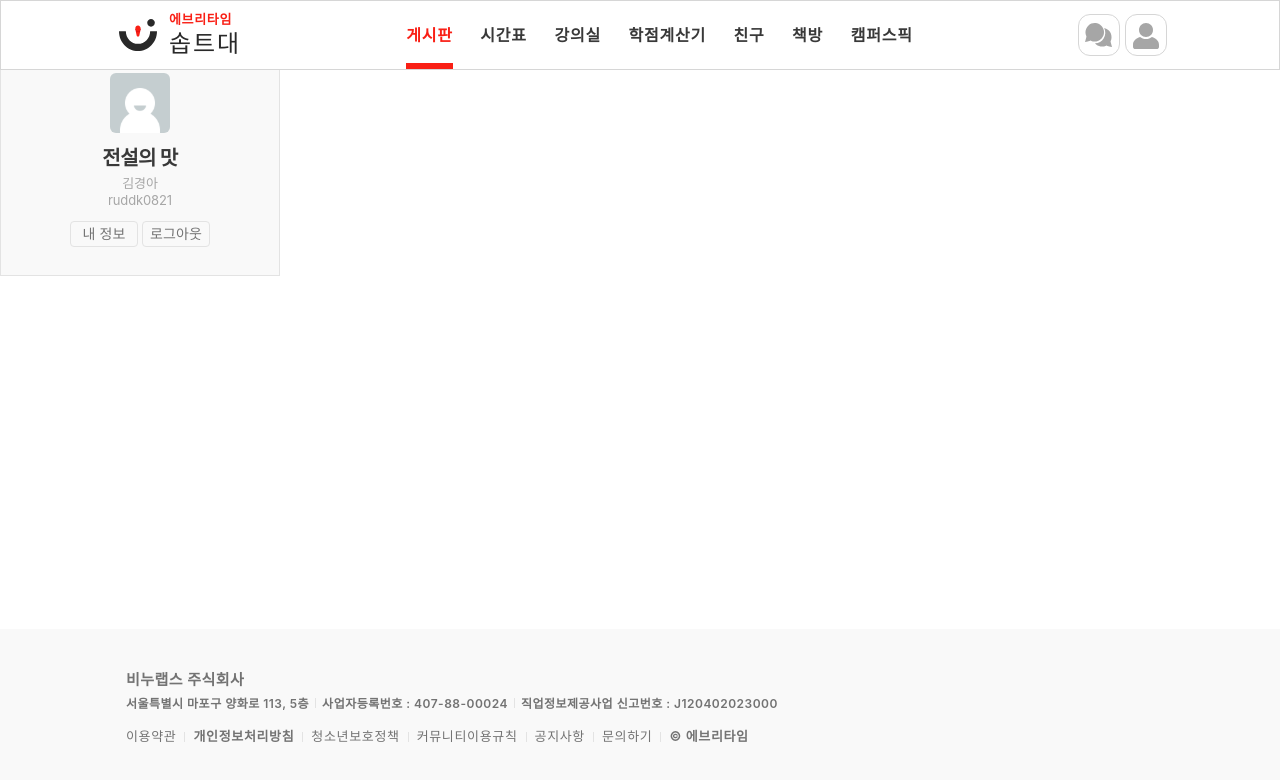
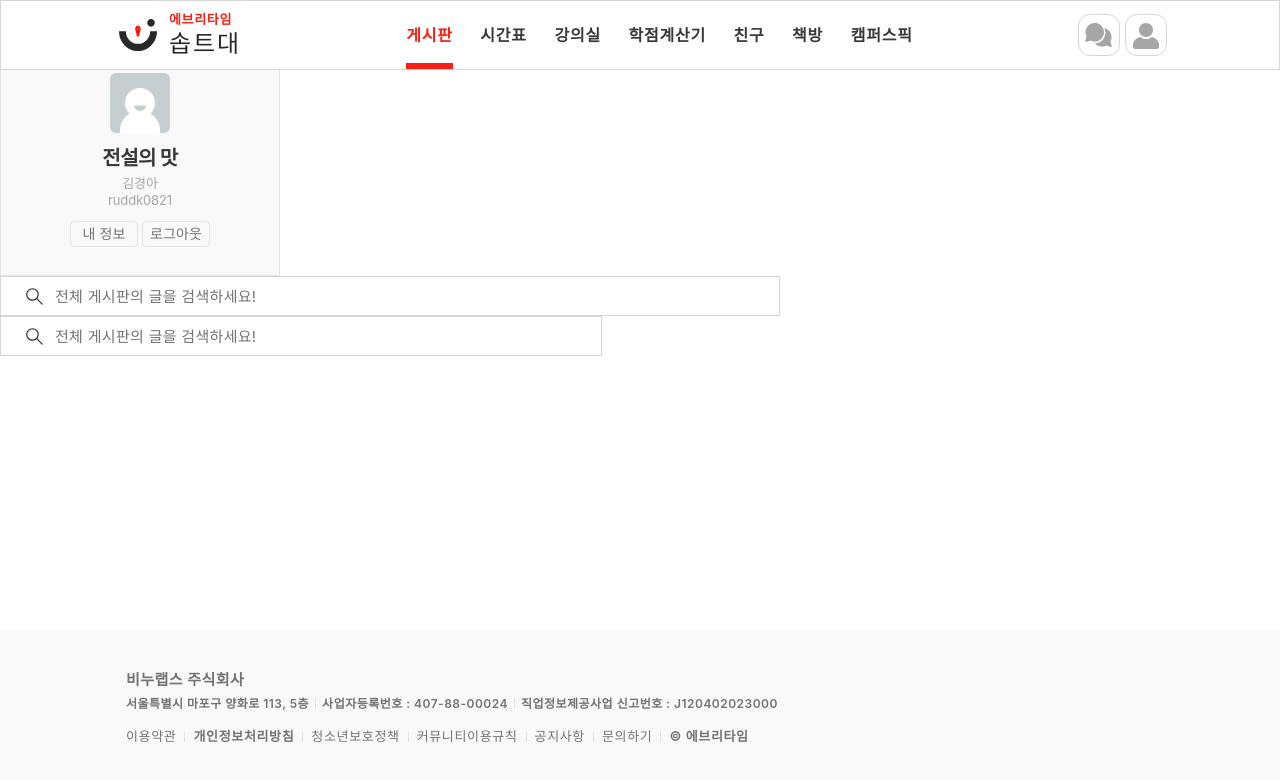
Before and after one commit to SOPT-all/37-COLLABORATION-WEB-EVERYTIME, a React (Vite) app: page / in a window 1280 px wide. Shown: the top 780 px of the page. Built offline with nearby package versions, Linux system fonts and the light colour scheme.

Commit message:
feat: searchTextField 컴포넌트 구현 #28

```diff
--- /dev/null
+++ b/src/components/SearchPage/SearchTextField.tsx
@@ -0,0 +1,92 @@
+import { useState, useEffect, type KeyboardEvent, type ChangeEvent } from "react";
+import { useNavigate, useSearchParams } from "react-router-dom";
+
+import SearchIcon from "@/assets/icons/icon_search.svg?react";
+import { cn } from "@/utils/cn";
+
+interface SearchTextFieldProps {
+	variant: "main" | "search";
+	className?: string;
+}
+
+const SearchTextField = ({ variant }: SearchTextFieldProps) => {
+	const navigate = useNavigate();
+	const [searchParams] = useSearchParams();
+	const [keyword, setKeyword] = useState("");
+	const [isFocused, setIsFocused] = useState(false);
+
+	// URL 쿼리 파라미터에서 keyword 초기화
+	useEffect(() => {
+		const keywordParam = searchParams.get("keyword");
+		if (keywordParam) {
+			// eslint-disable-next-line react-hooks/set-state-in-effect
+			setKeyword(keywordParam);
+		}
+	}, [searchParams]);
+
+	const handleInputChange = (e: ChangeEvent<HTMLInputElement>) => {
+		setKeyword(e.target.value);
+	};
+
+	const handleKeyDown = (e: KeyboardEvent<HTMLInputElement>) => {
+		if (e.key === "Enter" && keyword.trim()) {
+			// 검색 결과 페이지로 이동하면서 keyword 쿼리 파라미터 유지
+			const category = searchParams.get("category") || "전체";
+			navigate(`/search?category=${category}&keyword=${encodeURIComponent(keyword.trim())}&page=1`); // 페이지 초기화
+		}
+	};
+
+	const handleFocus = () => {
+		setIsFocused(true);
+	};
+
+	const handleBlur = () => {
+		setIsFocused(false);
+	};
+
+	// 4가지 상태 분류
+	// Default: placeholder 존재, 포커스 아웃
+	// Typing: 입력 중, 포커싱
+	// Filled: 입력값 존재, 포커스 아웃
+	// Focused: 텍스트필드 선택, 포커싱
+	const getInputState = () => {
+		if (isFocused && keyword) return "typing";
+		if (isFocused && !keyword) return "focused";
+		if (!isFocused && keyword) return "filled";
+		return "default";
+	};
+
+	const inputState = getInputState();
+
+	return (
+		<div
+			className={cn(
+				"flex items-center gap-[0.4rem] border px-[1.6rem] transition-colors",
+				variant === "main" && "h-[4rem] w-[78rem]",
+				variant === "search" && "h-[4rem] w-[60.2rem]",
+
+				inputState === "default" && "border-gray-400 bg-white",
+				inputState === "typing" && "border-gray-700 bg-white",
+				inputState === "filled" && "border-gray-400 bg-white",
+				inputState === "focused" && "border-gray-700 bg-white",
+			)}
+		>
+			{/* 검색 아이콘 */}
+			<SearchIcon className={cn("h-[3.4rem] w-[3.4rem] shrink-0 transition-colors")} />
+
+			{/* 입력 필드 */}
+			<input
+				type="text"
+				value={keyword}
+				onChange={handleInputChange}
+				onKeyDown={handleKeyDown}
+				onFocus={handleFocus}
+				onBlur={handleBlur}
+				placeholder="전체 게시판의 글을 검색하세요!"
+				className={cn("body05 text-primary-black flex-1 placeholder:text-gray-600", "focus:outline-none")}
+			/>
+		</div>
+	);
+};
+
+export { SearchTextField };
--- a/src/pages/MainPage.tsx
+++ b/src/pages/MainPage.tsx
@@ -1,11 +1,14 @@
 import { ProfileItem } from "@/components/common/sidebar/ProfileItem";
 import { SimplePostItem } from "@/components/common/sidebar/SimplePostItem";
+import { SearchTextField } from "@/components/SearchPage/SearchTextField";
 
 const MainPage = () => {
 	return (
 		<div className="relative">
 			<SimplePostItem title="하둘셋넷다하둘셋넷다하둘셋넷다하둘셋넷다" createdAt="2025-11-15T15:10:00" />
 			<ProfileItem nickname="전설의 맛" name="김경아" userId="ruddk0821" />
+			<SearchTextField variant="main" />
+			<SearchTextField variant="search" />
 		</div>
 	);
 };
```
